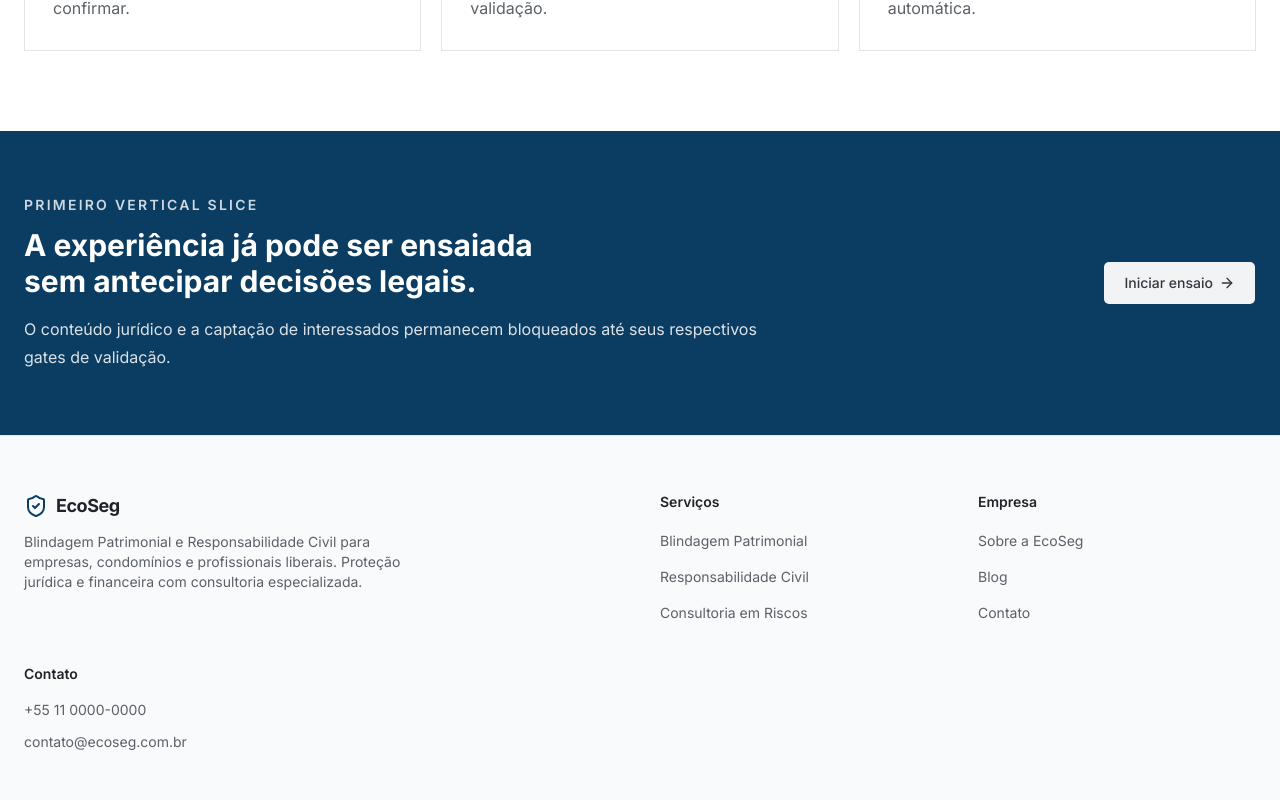
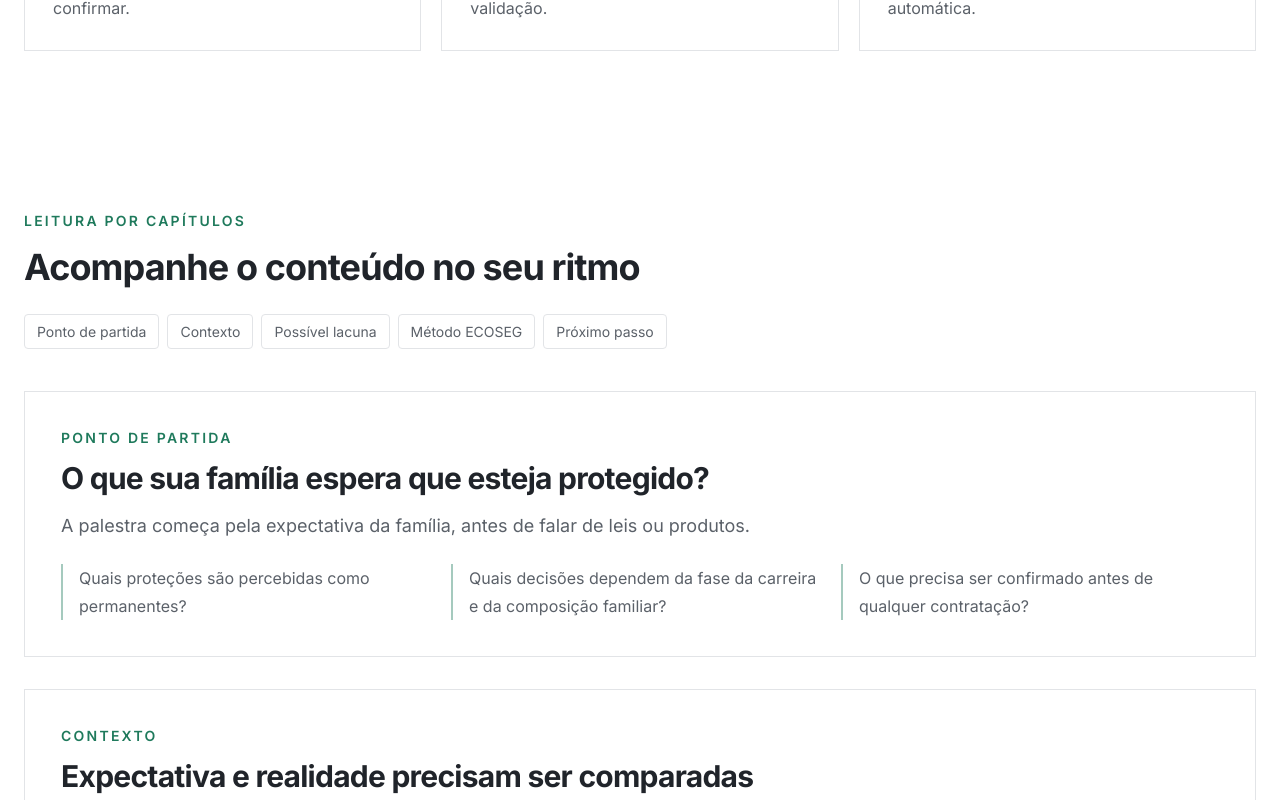
Before and after one commit to mottapedro/SiteEcosegSeguros, a Next.js app: page /palestra/protecao-familia-militar in a window 1280 px wide. Shown: the part 1160-1960 px from the top of the page. Built offline with nearby package versions, Linux system fonts and the light colour scheme.

Commit message:
feat(presentation): add public chapter reading

```diff
--- a/src/app/palestra/protecao-familia-militar/page.tsx
+++ b/src/app/palestra/protecao-familia-militar/page.tsx
@@ -20,13 +20,7 @@ export const metadata: Metadata = buildMetadata({
   description:
     "Página da palestra ECOSEG sobre proteção familiar, contexto militar e atendimento consultivo responsável.",
   path,
-  keywords: [
-    "proteção familiar",
-    "militares",
-    "pensionistas",
-    "planejamento",
-    "ECOSEG",
-  ],
+  keywords: ["proteção familiar", "militares", "pensionistas", "planejamento", "ECOSEG"],
   noIndex: !isPresentationPublishable(presentation),
 });
 
@@ -98,15 +92,11 @@ export default function MilitaryFamilyProtectionLecturePage() {
               </div>
               <div>
                 <dt className="text-muted-foreground">Versão</dt>
-                <dd className="mt-1 font-mono font-medium">
-                  {presentation.version}
-                </dd>
+                <dd className="mt-1 font-mono font-medium">{presentation.version}</dd>
               </div>
               <div>
                 <dt className="text-muted-foreground">Status editorial</dt>
-                <dd className="mt-1 font-mono font-semibold">
-                  {presentation.status}
-                </dd>
+                <dd className="mt-1 font-mono font-semibold">{presentation.status}</dd>
               </div>
             </dl>
             <p className="border-border text-muted-foreground mt-6 border-t pt-5 text-sm leading-6">
@@ -125,9 +115,8 @@ export default function MilitaryFamilyProtectionLecturePage() {
             Informação antes de produto
           </h2>
           <p className="text-muted-foreground mt-5 text-lg leading-8">
-            A experiência foi separada da Home institucional para preservar o
-            contexto do evento e permitir que João conduza a narrativa pelo
-            próprio website.
+            A experiência foi separada da Home institucional para preservar o contexto do
+            evento e permitir que João conduza a narrativa pelo próprio website.
           </p>
         </div>
 
@@ -136,18 +125,73 @@ export default function MilitaryFamilyProtectionLecturePage() {
             const Icon = item.icon;
 
             return (
-              <article
-                key={item.title}
-                className="border-border bg-card border p-7"
-              >
+              <article key={item.title} className="border-border bg-card border p-7">
                 <Icon className="text-primary size-7" aria-hidden />
                 <h3 className="mt-6 text-xl font-semibold">{item.title}</h3>
-                <p className="text-muted-foreground mt-3 leading-7">
-                  {item.description}
-                </p>
+                <p className="text-muted-foreground mt-3 leading-7">{item.description}</p>
               </article>
             );
           })}
+        </div>
+      </section>
+
+      <section
+        aria-labelledby="capitulos-title"
+        className="border-border border-b px-6 py-20"
+      >
+        <div className="mx-auto max-w-7xl">
+          <div className="max-w-3xl">
+            <p className="text-primary text-sm font-semibold tracking-[0.16em] uppercase">
+              Leitura por capítulos
+            </p>
+            <h2
+              id="capitulos-title"
+              className="mt-4 text-3xl font-bold tracking-tight sm:text-4xl"
+            >
+              Acompanhe o conteúdo no seu ritmo
+            </h2>
+            <nav aria-label="Capítulos da palestra" className="mt-8">
+              <ul className="flex flex-wrap gap-2">
+                {presentation.sections.map((section) => (
+                  <li key={section.id}>
+                    <a
+                      href={`#${section.id}`}
+                      className="border-border text-muted-foreground hover:text-foreground rounded-md border px-3 py-2 text-sm transition-colors"
+                    >
+                      {section.eyebrow}
+                    </a>
+                  </li>
+                ))}
+              </ul>
+            </nav>
+          </div>
+
+          <div className="mt-12 grid gap-8">
+            {presentation.sections.map((section) => (
+              <article
+                key={section.id}
+                id={section.id}
+                className="border-border bg-card scroll-mt-8 border p-7 sm:p-9"
+              >
+                <p className="text-primary text-sm font-semibold tracking-[0.16em] uppercase">
+                  {section.eyebrow}
+                </p>
+                <h3 className="mt-3 text-2xl font-bold tracking-tight sm:text-3xl">
+                  {section.title}
+                </h3>
+                <p className="text-muted-foreground mt-4 max-w-3xl text-base leading-7 sm:text-lg">
+                  {section.summary}
+                </p>
+                <ul className="text-muted-foreground mt-6 grid gap-3 leading-7 sm:grid-cols-3">
+                  {section.talkingPoints.map((point) => (
+                    <li key={point} className="border-primary/40 border-l-2 pl-4">
+                      {point}
+                    </li>
+                  ))}
+                </ul>
+              </article>
+            ))}
+          </div>
         </div>
       </section>
 
@@ -161,8 +205,8 @@ export default function MilitaryFamilyProtectionLecturePage() {
               A experiência já pode ser ensaiada sem antecipar decisões legais.
             </h2>
             <p className="mt-4 leading-7 opacity-85">
-              O conteúdo jurídico e a captação de interessados permanecem
-              bloqueados até seus respectivos gates de validação.
+              O conteúdo jurídico e a captação de interessados permanecem bloqueados até
+              seus respectivos gates de validação.
             </p>
           </div>
           <Link
```
